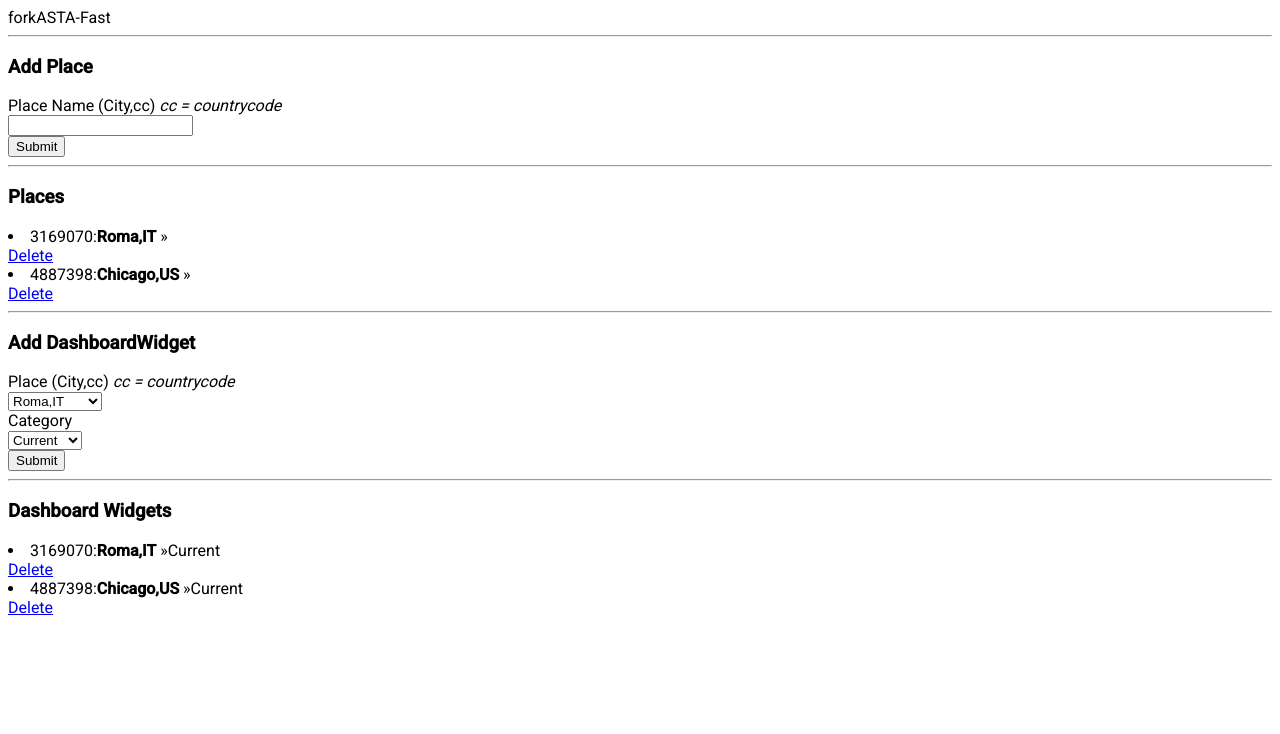
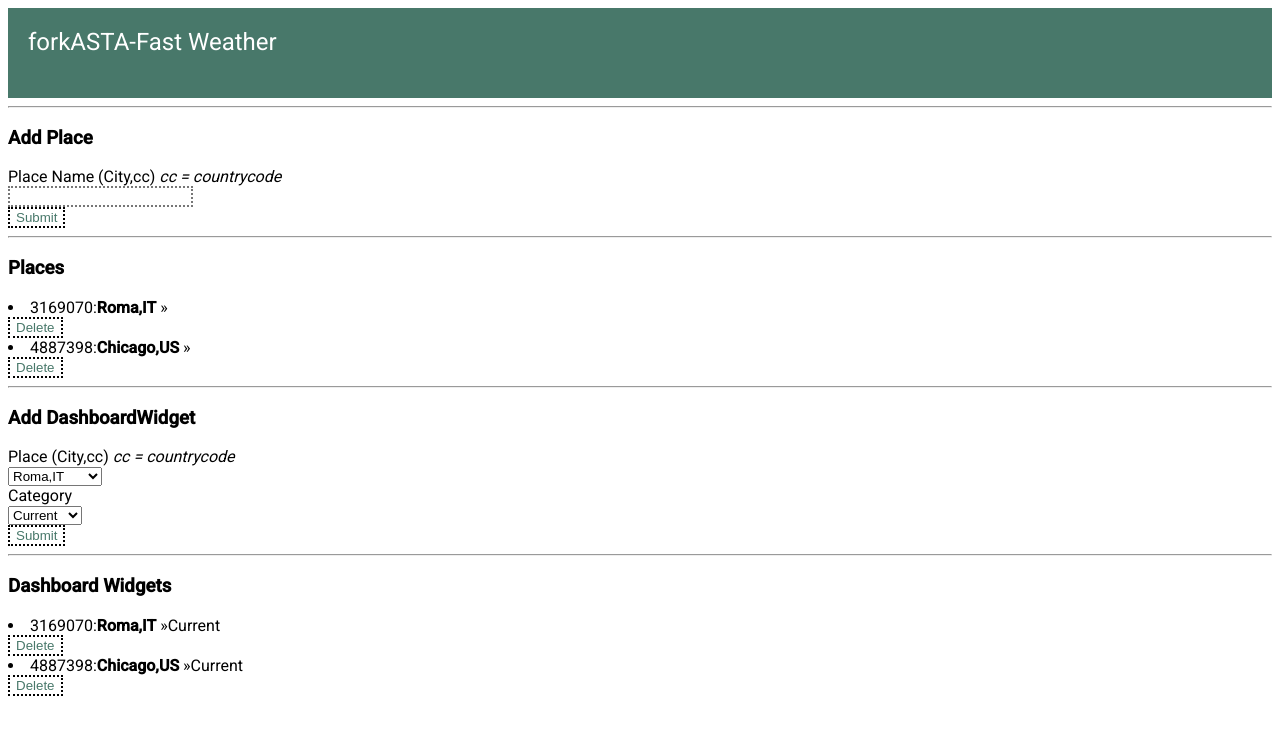
Before and after one commit to iamretiform/ForkASTA-Fast-Weather-React, a React (Create React App) app in the folder forkasta-fast/: page / in a window 1280 px wide. Shown: the top 734 px of the page. Built offline with nearby package versions, Linux system fonts and the light colour scheme.

Commit message:
tiny bit of styling

```diff
--- a/forkasta-fast/src/App.css
+++ b/forkasta-fast/src/App.css
@@ -9,12 +9,19 @@
 }
 
 .App-header {
-  background-color: #222;
-  height: 150px;
+  background-color: #48786A;
+  height: 50px;
   padding: 20px;
   color: white;
+  font-size: x-large;
 }
 
 .App-intro {
   font-size: large;
 }
+
+button, input {
+  color: #48786A;
+  background-color: white;
+  border-style: dotted;
+}
--- a/forkasta-fast/src/App.js
+++ b/forkasta-fast/src/App.js
@@ -10,7 +10,7 @@ class App extends Component {
     super();
     this.state = {
       places: [],
-      dashboards: []
+      dashboardWidgets: []
     }
   }
   componentWillMount(){
@@ -65,7 +65,9 @@ class App extends Component {
   render() {
     return (
       <div className="App">
-        forkASTA-Fast
+        <div className="App-header">
+        forkASTA-Fast Weather
+        </div>
         <hr />
         <AddPlace addPlace={this.handleAddPlace.bind(this)}/>
         <hr />
@@ -91,8 +93,8 @@ export default App;
 // }
 // import Current from "./modules/current";
 // import Forecast from "./modules/forecast";
-// import { MuiThemeProvider } from 'material-ui/styles';
-// import Button from 'material-ui/Button';
+
+
 // import Toolbar from 'material-ui/Toolbar';
 
 // const PLACES = [
@@ -103,7 +105,7 @@ export default App;
 //   { city: "Roma", country: "IT", zip: "Not Applicable", id: 3169070 }
 // ];
 /*
-<MuiThemeProvider>
+
 <div>
 
 <Toolbar style={{borderStyle: "solid"}}>
--- a/forkasta-fast/src/Components/DashboardWidget.js
+++ b/forkasta-fast/src/Components/DashboardWidget.js
@@ -13,7 +13,7 @@ class DashboardWidget extends Component {
         </strong> »
         {this.props.dashboardWidget.category}
         <br />
-        <a href="#" onClick={this.deleteDashboardWidget.bind(this, this.props.dashboardWidget.place)}>Delete</a>
+        <button href="#" onClick={this.deleteDashboardWidget.bind(this, this.props.dashboardWidget.place)}>Delete</button>
       </li>
     );
   }
--- a/forkasta-fast/src/Components/Place.js
+++ b/forkasta-fast/src/Components/Place.js
@@ -12,7 +12,7 @@ class Place extends Component {
           {this.props.place.name}
         </strong> »
         <br />
-        <a href="#" onClick={this.deletePlace.bind(this, this.props.place.name)}>Delete</a>
+        <button href="#" onClick={this.deletePlace.bind(this, this.props.place.name)}>Delete</button>
       </li>
     );
   }
```
